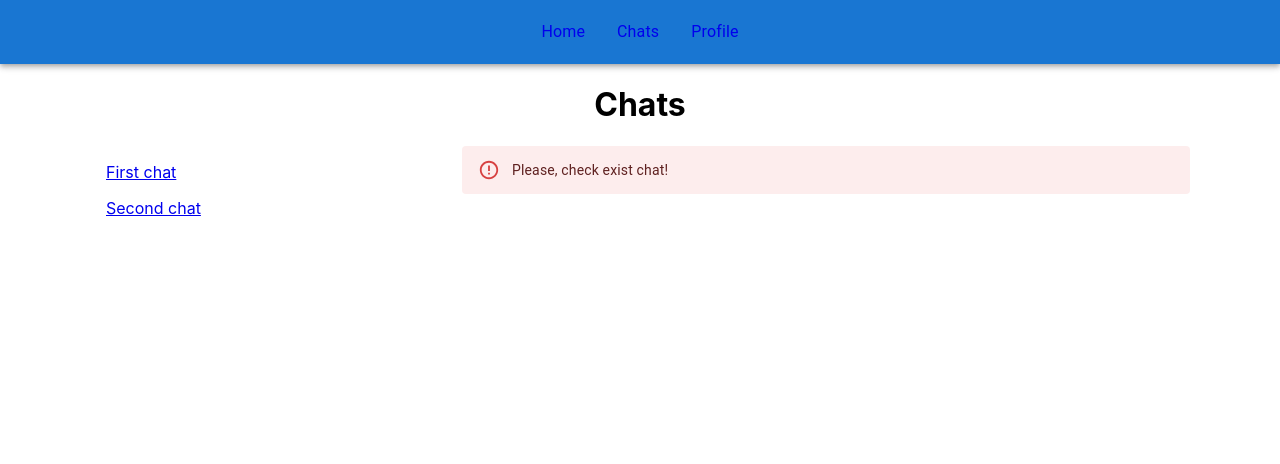
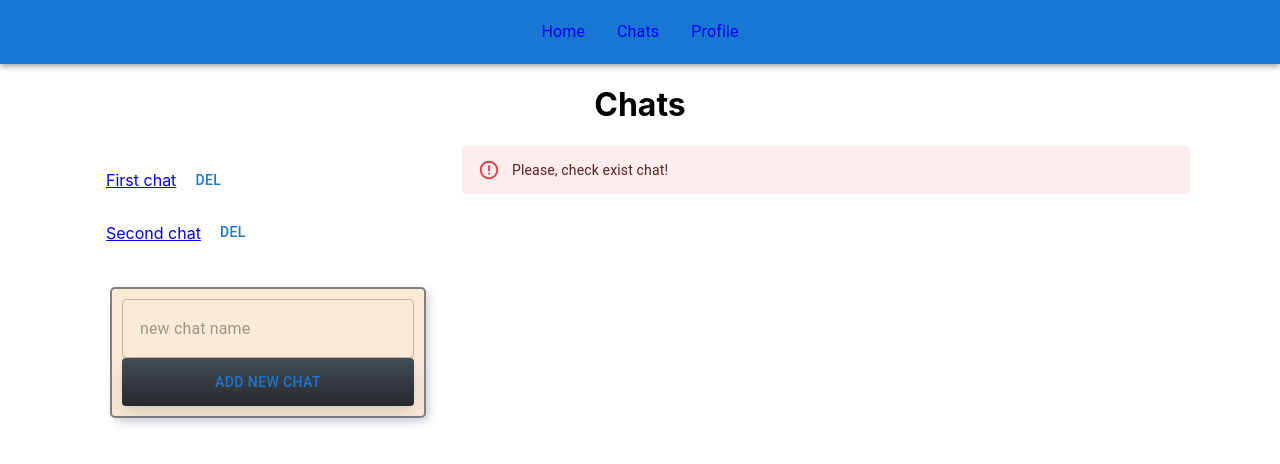
Before and after one commit to YuriyErmolaev/thirdq_react, a React (Create React App) app in the folder myreactapp/: page /chats in a window 1280 px wide. Shown: the top 464 px of the page. Built offline with nearby package versions, Linux system fonts and the light colour scheme.

Commit message:
add show, del and add chat, and add message using store

```diff
--- /dev/null
+++ b/myreactapp/src/components/ChatForm/index.js
@@ -0,0 +1,39 @@
+import React, { useEffect, useState, useRef } from "react";
+import {TextField} from '@mui/material';
+import { LoadingButton } from '@mui/lab';
+import { v4 as uuidv4 } from 'uuid';
+import {useDispatch} from "react-redux";
+import {addChat} from "../../store/ChatsList/actions";
+
+export const ChatForm = () => {
+
+    const dispatch = useDispatch();
+    let chatName;
+
+    const handleChange = (e) => {
+        chatName = e.target.value;
+    }
+    const handleSubmit = (e) => {
+        e.preventDefault();
+        dispatch(addChat(chatName));
+    }
+
+    return (
+        <form onSubmit={handleSubmit}>
+            <TextField
+                onChange={handleChange}
+                name='name'
+                placeholder={'new chat name'}
+            />
+            <LoadingButton
+                className={'button-84'}
+                type={"submit"}
+            >
+                Add new chat
+            </LoadingButton>
+
+        </form>
+    )
+}
+
+export default ChatForm;
--- a/myreactapp/src/components/ChatList/index.js
+++ b/myreactapp/src/components/ChatList/index.js
@@ -1,8 +1,19 @@
 import React from "react";
 import {BrowserRouter, Route, Routes, Link} from "react-router-dom";
-import {List, ListItem} from "@mui/material";
+import {List, ListItem, Button} from "@mui/material";
+import {useDispatch, useSelector} from "react-redux";
+import {delChat} from "../../store/ChatsList/actions";
 
-export const ChatList = ({chatsList}) => {
+export const ChatList = () => {
+
+    const chatsList = useSelector(state => state.chatsList);
+    const dispatch = useDispatch();
+
+    const delChatHandler = (e) => {
+        const chatId = e.target.dataset.chatid;
+        dispatch( delChat(chatId) );
+    };
+
     return (
         <List>
             {
@@ -11,6 +22,7 @@ export const ChatList = ({chatsList}) => {
                     <Link to={`/chats/${chatId}`} >
                         {chatsList[chatId].name}
                     </Link>
+                    <Button data-chatid={chatId} onClick={delChatHandler}>del</Button>
                 </ListItem>
             ))}
         </List>
--- a/myreactapp/src/components/Chats/index.js
+++ b/myreactapp/src/components/Chats/index.js
@@ -6,62 +6,31 @@ import ChatList from "../ChatList";
 import MessageList from "../MessageList";
 import {useParams} from "react-router-dom";
 import NoChat from "../NoChat";
+import {useSelector} from "react-redux";
+import ChatForm from "../ChatForm";
 
 export const Chats = () => {
 
-    const [newmessage, setNewmessage] = useState('');
-
-    const addMessageToChatList = (message) => {
-        setChatsList({
-            ...chatsList,
-            [chatId]: {
-                ...chatsList[chatId],
-                messages: [ ...chatsList[chatId].messages, message ]
-            }
-        });
-    }
-
-    const addNewMessage = (message) => { // the callback
-        setNewmessage(message);
-        addMessageToChatList(message);
-    };
-
-    const [chatsList, setChatsList] = useState({
-        chat1: {
-            name: 'First chat',
-            messages: [
-                {id: 'm11', author: 'Yuriy', text: 'Hello!'},
-                {id: 'm12', author: 'Bot', text: 'Hi!'},
-            ]
-        },
-        chat2: {
-            name: 'Second chat',
-            messages: [
-                {id: 'm21', author: 'Petr', text: 'Hi!'},
-                {id: 'm22', author: 'Bot', text: 'Good day!'},
-            ]
-        }
-    });
-
+    const chatsList = useSelector(state => state.chatsList);
     const botName = 'Bot';
 
-    useEffect(() => {
-        console.log('newmessage2', newmessage);
-        if(newmessage && newmessage.author !== botName){
-            const newBotMessageText = 'Thank you! Your message is accepted! )';
-            const uiid = uuidv4();
-            const newBotMessage = {
-                id: uiid,
-                author: botName,
-                text: newBotMessageText
-            };
-            setNewmessage( newBotMessage );
-            const addBotMessage = () => {
-                addMessageToChatList(newBotMessage);
-            }
-            setTimeout(addBotMessage, 1500);
-        }
-    }, [newmessage]);
+    // useEffect(() => {
+    //     console.log('newmessage2', newmessage);
+    //     if(newmessage && newmessage.author !== botName){
+    //         const newBotMessageText = 'Thank you! Your message is accepted! )';
+    //         const uiid = uuidv4();
+    //         const newBotMessage = {
+    //             id: uiid,
+    //             author: botName,
+    //             text: newBotMessageText
+    //         };
+    //         setNewmessage( newBotMessage );
+    //         const addBotMessage = () => {
+    //             addMessageToChatList(newBotMessage);
+    //         }
+    //         setTimeout(addBotMessage, 1500);
+    //     }
+    // }, [newmessage]);
 
     const { chatId } = useParams();
 
@@ -70,18 +39,16 @@ export const Chats = () => {
             <h1>Chats{chatsList[chatId] ? '/'+chatsList[chatId].name : ''}</h1>
             <Grid container spacing={2}>
                 <Grid item xs={4}>
-                    <ChatList
-                        chatsList={chatsList}
-                        chatId={chatId}
-                    />
+                    <ChatList/>
+                    <ChatForm />
                 </Grid>
                 <Grid item xs={8}>
                     <MessageList
                         messageList={chatsList[chatId] ? chatsList[chatId].messages : ''}
                     />
                     <MessageForm
-                        addNewMessage={addNewMessage}
                         chatExist={chatsList[chatId] ? true : false}
+                        chatId={chatId}
                     />
                     <NoChat chatExist={chatsList[chatId] ? true : false} />
                 </Grid>
--- a/myreactapp/src/components/MessageForm/MessageForm.js
+++ b/myreactapp/src/components/MessageForm/MessageForm.js
@@ -2,27 +2,34 @@ import React, { useEffect, useState, useRef } from "react";
 import {TextField} from '@mui/material';
 import { LoadingButton } from '@mui/lab';
 import { v4 as uuidv4 } from 'uuid';
+import {useDispatch} from "react-redux";
+import {addChat, addMessage} from "../../store/ChatsList/actions";
 
-export const MessageForm = ({ addNewMessage, chatExist }) => {
+export const MessageForm = ({ chatExist, chatId }) => {
+    const dispatch = useDispatch();
+    const inputRef = useRef();
 
-    const inputRef = useRef();
-    const [value, setValue] = useState('');
+    let messageInput;
+
     const handleChange = (e) => {
-        setValue(e.target.value);
+        messageInput = e.target.value;
     }
     const handleSubmit = (e) => {
         e.preventDefault();
         const uiid = uuidv4();
-        addNewMessage({
-            id: uiid,
-            text: value,
-            author: 'Yuriy'
-        });
+        const message = {
+                id: uiid,
+                text: messageInput,
+                author: 'Yuriy'
+            };
+        dispatch(addMessage(chatId, message));
     }
 
     useEffect(() => {
         const tfInput = inputRef.current;
-        if(tfInput) tfInput.focus();
+        if(tfInput){
+            tfInput.focus();
+        }
     }, [inputRef.current]);
 
     if(!chatExist) return null;
@@ -31,7 +38,7 @@ export const MessageForm = ({ addNewMessage, chatExist }) => {
         <form onSubmit={handleSubmit}>
             <TextField
                 inputRef={inputRef}
-                value={value}
+                value={messageInput}
                 onChange={handleChange}
                 name='message'
             />
--- /dev/null
+++ b/myreactapp/src/store/ChatsList/actions.js
@@ -0,0 +1,19 @@
+export const ADD_CHAT = 'CHATS::ADD';
+export const ADD_MESSAGE = 'CHATS::ADD_MESSAGE';
+export const DEL_CHAT = 'CHATS::DEL';
+
+export const addChat = (name) => ({
+    type: ADD_CHAT,
+    name
+});
+
+export const addMessage = (chatId, message) => ({
+    type: ADD_MESSAGE,
+    chatId,
+    message
+});
+
+export const delChat = (chatId) => ({
+    type: DEL_CHAT,
+    chatId
+});
--- /dev/null
+++ b/myreactapp/src/store/ChatsList/reducer.js
@@ -0,0 +1,50 @@
+import {ADD_CHAT, ADD_MESSAGE, DEL_CHAT} from "./actions";
+
+const initChatsList = {
+    chat1: {
+        name: 'First chat',
+        messages: [
+            {id: 'm11', author: 'Yuriy', text: 'Hello!'},
+            {id: 'm12', author: 'Bot', text: 'Hi!'},
+        ]
+    },
+    chat2: {
+        name: 'Second chat',
+        messages: [
+            {id: 'm21', author: 'Petr', text: 'Hi!'},
+            {id: 'm22', author: 'Bot', text: 'Good day!'},
+        ]
+    }
+};
+
+export const chatReducer = (state = initChatsList, action ) => {
+    console.log('state from reducer', state);
+    switch (action.type) {
+        case ADD_CHAT:
+            return(
+                {
+                    ...state,
+                    [`chat${state.length + 1}`]: {
+                        name: action.name,
+                        messages: []
+                    }
+                }
+            );
+        case ADD_MESSAGE:
+            return(
+                {
+                    ...state,
+                    [action.chatId]: {
+                        ...state[action.chatId],
+                        messages: [ ...state[action.chatId].messages, action.message ]
+                    }
+                }
+            );
+        case DEL_CHAT:
+            let newState = {...state};
+            delete newState[action.chatId];
+            return newState;
+        default:
+            return state
+    }
+}
--- a/myreactapp/src/store/Profile/reducer.js
+++ b/myreactapp/src/store/Profile/reducer.js
@@ -5,7 +5,7 @@ const initialState = {
     name: 'InitState',
 };
 
-export const profileRedicer = (state = initialState, action) => {
+export const profileReducer = (state = initialState, action) => {
     switch (action.type){
         case TOGGLE_CHECKBOX:
             return {
--- a/myreactapp/src/store/index.js
+++ b/myreactapp/src/store/index.js
@@ -1,8 +1,13 @@
-import {createStore} from "redux";
-import {profileRedicer} from "./Profile/reducer";
+import {combineReducers, createStore} from "redux";
+import {profileReducer} from "./Profile/reducer";
+import {chatReducer} from "./ChatsList/reducer";
 
 export const store = createStore(
-    profileRedicer,
+    combineReducers({
+        chatsList: chatReducer,
+        profile: profileReducer
+    }),
+
     window.__REDUX_DEVTOOLS_EXTENSION__ &&
     window.__REDUX_DEVTOOLS_EXTENSION__()
 )
--- a/myreactapp/src/styles/App.sass
+++ b/myreactapp/src/styles/App.sass
@@ -29,6 +29,8 @@ input[type='text']
 button, input[type='checkbox']
   cursor: pointer
   margin: 10px
+
+
 .messageItem
   text-align: left
     border: 2px solid grey
```
Also changed, not shown: myreactapp/src/App.js (indentation only).
